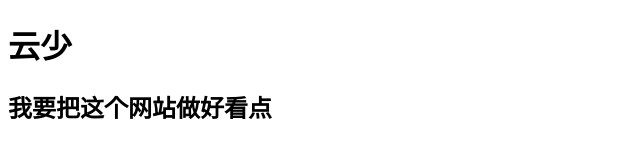
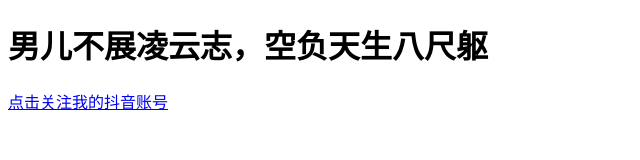
Before and after one commit to yunshao77/yunshao77.github.io, a plain HTML site: page index.html in a window 1280 px wide. Shown: the whole page, without its empty margins (0-640 px from the left). Drawn offline with Linux system fonts and the light colour scheme.

Commit message:
Update index.html

```diff
--- a/index.html
+++ b/index.html
@@ -6,7 +6,7 @@
     <title> 云少的第一个网站 </title>
 </head>
 <body>
-    <h1> 云少 </h1>
-    <h2> 我要把这个网站做好看点 </h2>
+    <h1>男儿不展凌云志，空负天生八尺躯</h1>
+    <a href="https://www.douyin.com/user/self?from_tab_name=main&showTab=like"> 点击关注我的抖音账号 </a>
 </body>
 </html>
```
